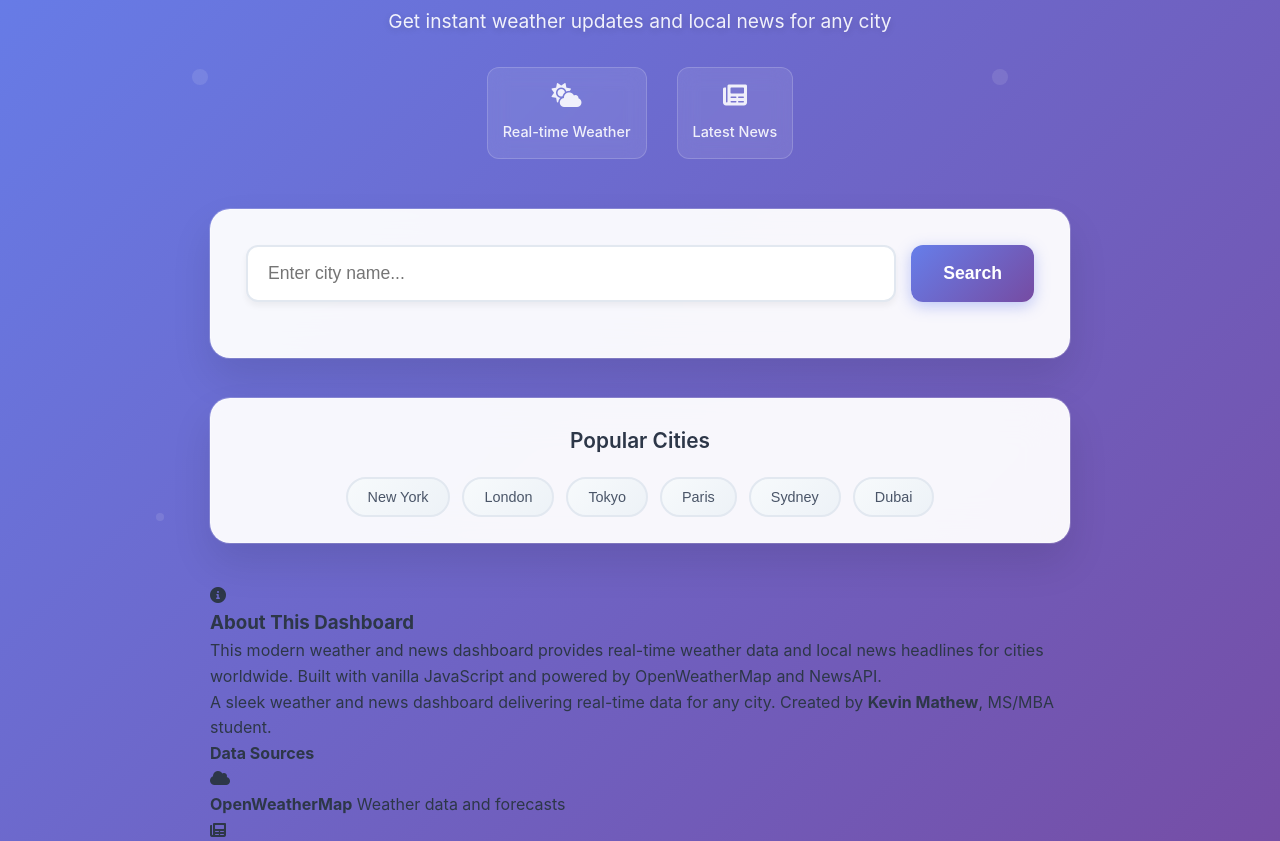
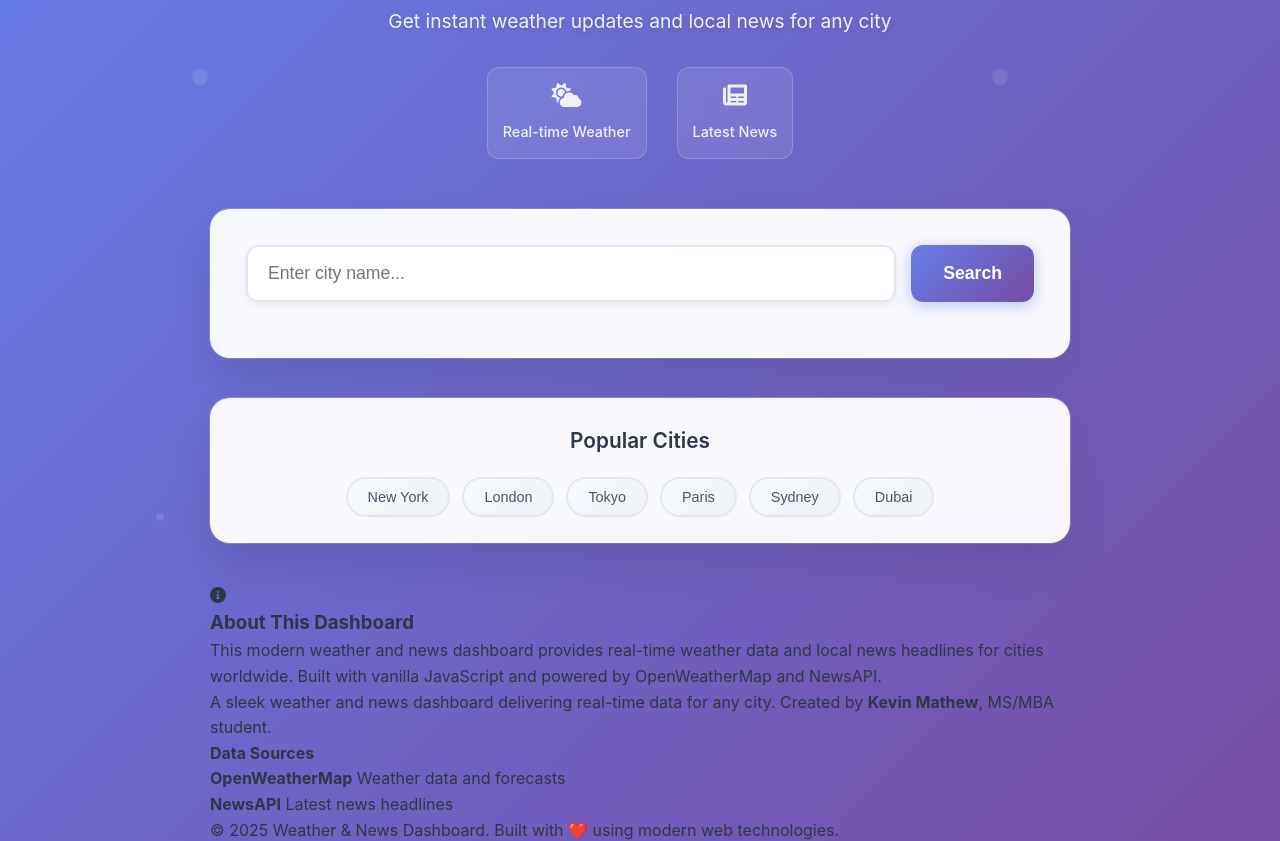
Before and after one commit to kmathew30/cs1060-kmathew30-hw1, a website built with Vite: page index.html in a window 1280 px wide. Shown: the part 123-964 px from the top of the page. Built offline with nearby package versions, Linux system fonts and the light colour scheme.

Commit message:
Remove Icons from Data Sources

```diff
--- a/index.html
+++ b/index.html
@@ -124,14 +124,12 @@
               <h4>Data Sources</h4>
               <div class="api-sources">
                 <div class="api-source">
-                  <i class="fas fa-cloud"></i>
                   <div>
                     <strong>OpenWeatherMap</strong>
                     <span>Weather data and forecasts</span>
                   </div>
                 </div>
                 <div class="api-source">
-                  <i class="fas fa-newspaper"></i>
                   <div>
                     <strong>NewsAPI</strong>
                     <span>Latest news headlines</span>
```
